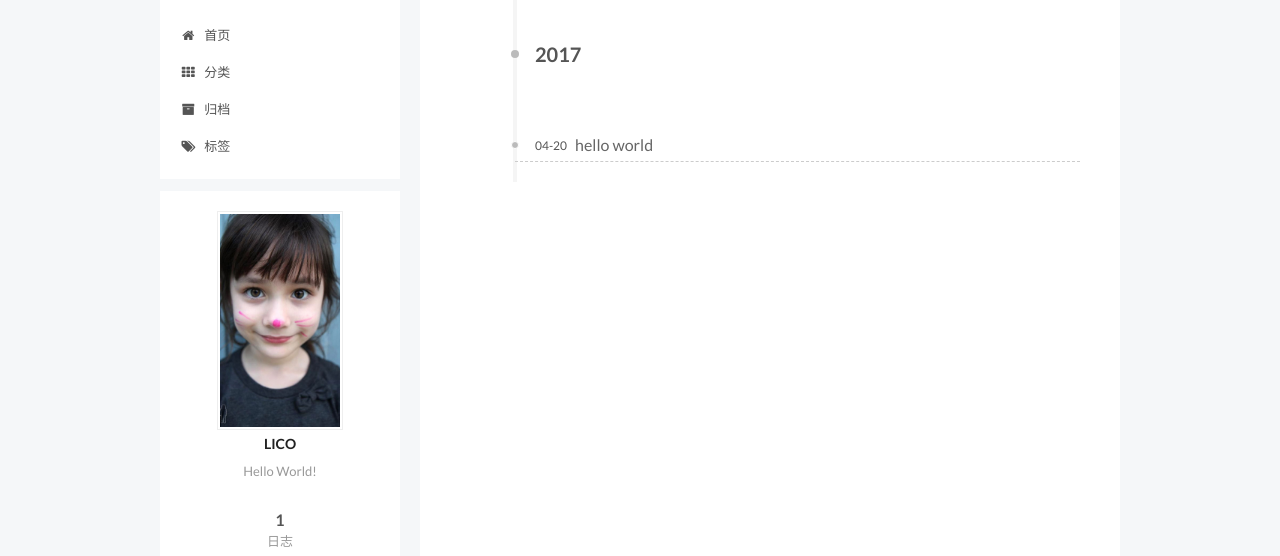
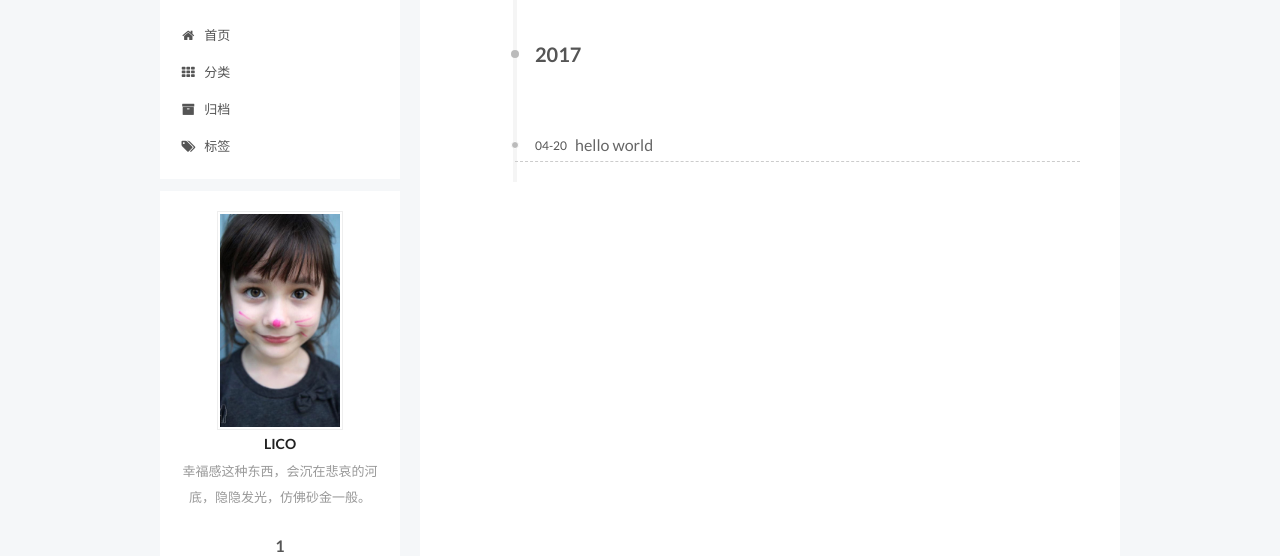
Before and after one commit to miaoxinwei/miaoxinwei.github.io, a plain HTML site: page archives/2017/04/index.html in a window 1280 px wide. Shown: the part 92-648 px from the top of the page. Drawn offline with Linux system fonts and the light colour scheme.

Commit message:
Site updated: 2017-04-21 10:31:31

```diff
--- a/archives/2017/04/index.html
+++ b/archives/2017/04/index.html
@@ -92,15 +92,15 @@
 
 
 
-<meta name="description" content="Hello World!">
+<meta name="description" content="幸福感这种东西，会沉在悲哀的河底，隐隐发光，仿佛砂金一般。">
 <meta property="og:type" content="website">
 <meta property="og:title" content="斜阳">
 <meta property="og:url" content="http://yoursite.com/archives/2017/04/index.html">
 <meta property="og:site_name" content="斜阳">
-<meta property="og:description" content="Hello World!">
+<meta property="og:description" content="幸福感这种东西，会沉在悲哀的河底，隐隐发光，仿佛砂金一般。">
 <meta name="twitter:card" content="summary">
 <meta name="twitter:title" content="斜阳">
-<meta name="twitter:description" content="Hello World!">
+<meta name="twitter:description" content="幸福感这种东西，会沉在悲哀的河底，隐隐发光，仿佛砂金一般。">
 
 
 
@@ -356,7 +356,7 @@
                alt="LICO" />
           <p class="site-author-name" itemprop="name">LICO</p>
 
-              <p class="site-description motion-element" itemprop="description">Hello World!</p>
+              <p class="site-description motion-element" itemprop="description">幸福感这种东西，会沉在悲哀的河底，隐隐发光，仿佛砂金一般。</p>
 
         </div>
         <nav class="site-state motion-element">
--- a/css/main.css
+++ b/css/main.css
@@ -1692,7 +1692,7 @@ pre .javascript .function {
   width: 4px;
   height: 4px;
   border-radius: 50%;
-  background: #2ff482;
+  background: #49f0ba;
 }
 .links-of-blogroll {
   font-size: 13px;
```
Also changed, not shown: 2017/04/20/hello world/index.html (+1 -1 lines), archives/2017/index.html (+4 -4 lines), archives/index.html (+4 -4 lines), categories/index.html (+4 -4 lines), index.html (+4 -4 lines), tags/index.html (+4 -4 lines).
